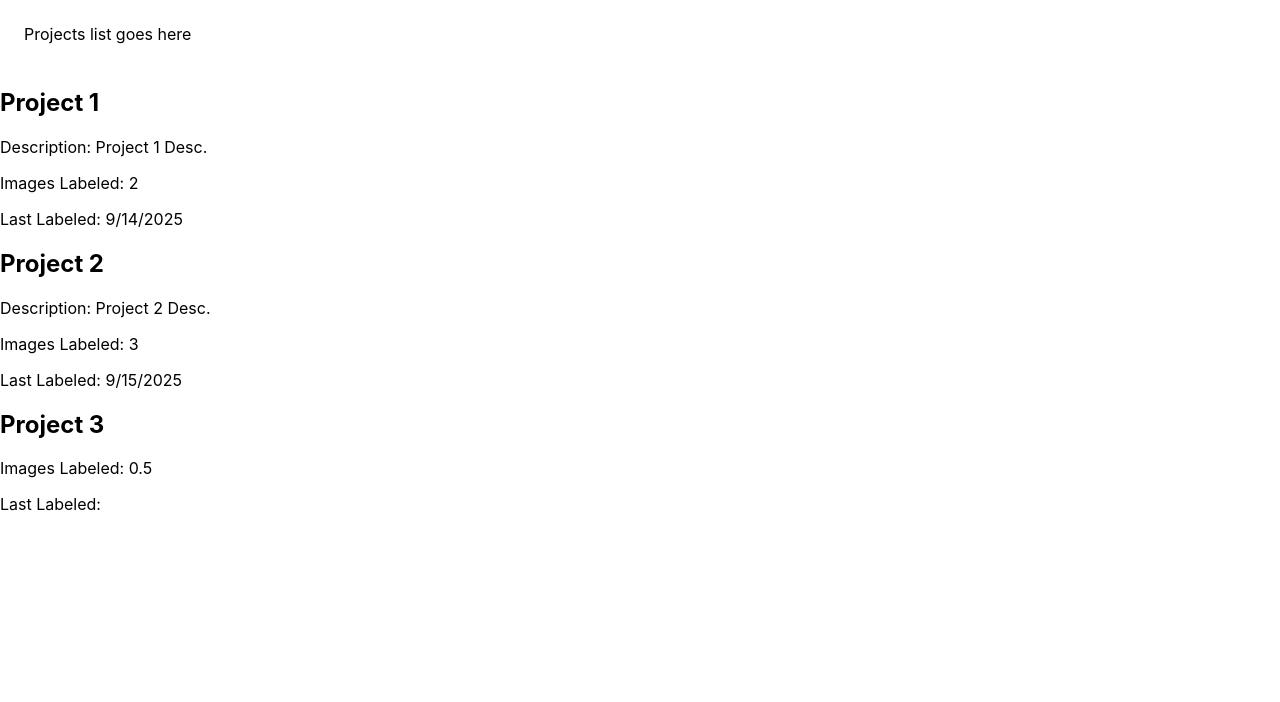
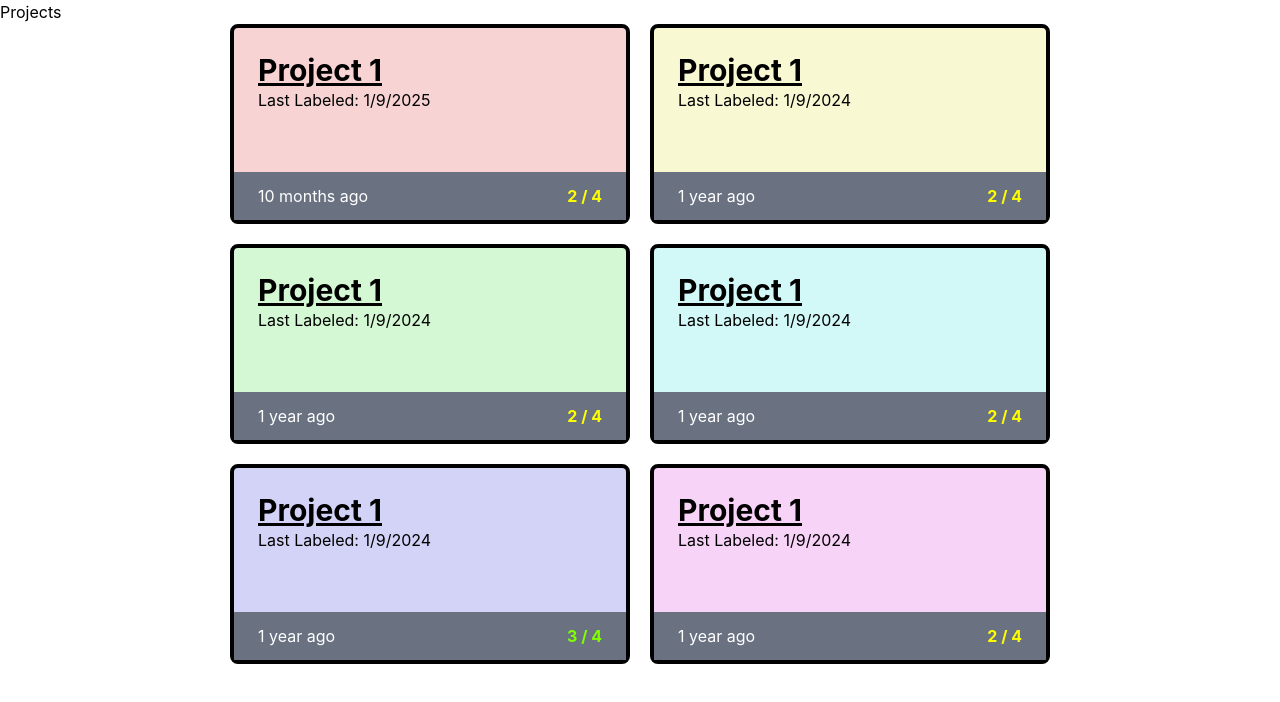
Before and after one commit to uf-mil/auto-labeler, a Next.js app in the folder frontend/: page /projects-page in a window 1280 px wide. Shown: the top 702 px of the page. Built offline with nearby package versions, Linux system fonts and the light colour scheme.

Commit message:
layout is decent so far

```diff
--- a/frontend/app/(app)/projects-page/page.tsx
+++ b/frontend/app/(app)/projects-page/page.tsx
@@ -1,11 +1,73 @@
 // app/(app)/projects-page/page.tsx
 import ProjectCard from "@/components/ProjectCard";
+export default function ProjectsPage() {
 
-export default function ProjectsPage() {
-    return <>
-      <div style={{padding: 24}}>Projects list goes here</div>
-      <ProjectCard name="Project 1" description="Project 1 Desc." labeledCount={4} totalImages={2} lastLabeledAt="9/14/2025"/>
-      <ProjectCard name="Project 2" description="Project 2 Desc." labeledCount={9} totalImages={3} lastLabeledAt="9/15/2025"/>
-      <ProjectCard name="Project 3" labeledCount={1} totalImages={2} lastLabeledAt=""/>
-    </>;
+  type Project = {
+    name: string;
+    description?: string;
+    labeledCount: number;
+    totalImages: number;
+    lastLabeledAt: Date;
+  };
+
+  const projects: Project[] = [
+    {
+      name: "Project 1",
+      labeledCount: 2,
+      totalImages: 4,
+      lastLabeledAt: new Date("2025-01-09")
+    },
+    {
+      name: "Project 1",
+      labeledCount: 2,
+      totalImages: 4,
+      lastLabeledAt: new Date("2024-01-09")
+    },
+    {
+      name: "Project 1",
+      labeledCount: 2,
+      totalImages: 4,
+      lastLabeledAt: new Date("2024-01-09")
+    },
+    {
+      name: "Project 1",
+      labeledCount: 2,
+      totalImages: 4,
+      lastLabeledAt: new Date("2024-01-09")
+    },{
+      name: "Project 1",
+      labeledCount: 3,
+      totalImages: 4,
+      lastLabeledAt: new Date("2024-01-09")
+    },
+    {
+      name: "Project 1",
+      labeledCount: 2,
+      totalImages: 4,
+      lastLabeledAt: new Date("2024-01-09")
+    },
+  ]
+
+  return <>
+    <h1>Projects</h1>
+    <div className="flex justify-center">
+      <div className="flex flex-wrap justify-center gap-5 w-full max-w-5xl">
+        {projects.map((project, key) => {
+          return (
+            <ProjectCard
+              key={key}
+              name={project.name}
+              description={project.description}
+              labeledCount={project.labeledCount}
+              totalImages={project.totalImages}
+              lastLabeledAt={project.lastLabeledAt}
+              total={projects.length}
+              index={key}
+            />
+          )
+        })}
+      </div>
+    </div>
+
+  </>;
   }
--- /dev/null
+++ b/frontend/app/globals.css
@@ -0,0 +1 @@
+@import "tailwindcss";
--- a/frontend/app/layout.tsx
+++ b/frontend/app/layout.tsx
@@ -1,7 +1,9 @@
+import "./globals.css";
 export const metadata = {
     title: "Labeler MVP",
     description: "Next.js + Konva + OpenCV.js"
   };
+
 
   export default function RootLayout({ children }: { children: React.ReactNode }) {
     return (
--- a/frontend/components/ProjectCard.tsx
+++ b/frontend/components/ProjectCard.tsx
@@ -1,5 +1,16 @@
 //frontend/components/ProjectCard.tsx
-"use-client";
+"use client";
+
+
+import { TimePassed } from "@/lib/time";
+import { useEffect, useState, useRef } from "react";
+
+// generates different colors from the provided index
+function indexToColor(index, total) {
+  const hue = (index * 360) / total;
+  return `hsl(${hue}, 70%, 50%,0.2)`;
+}
+
 
 function ProjectCard({
     name,
@@ -9,22 +20,71 @@ function ProjectCard({
     lastLabeledAt,
     onClick,
     href,
-    layout }: // For deciding dynamic layout later.
+    layout, // For deciding dynamic layout later.
+    index,
+    total
+ }:
     {
     name: string,
     description?: string,
     labeledCount: number,
     totalImages: number,
-    lastLabeledAt: string,
+    lastLabeledAt: Date,
     onClick?: () => void,
     href?: string,
-    layout?: string } )
+    layout?: string,
+    index: number,
+    total: number,
+     } )
 {
-    const Card = (<div onClick={onClick}>
-        <h2>{name}</h2>
-        { description && <p>Description: {description}</p> }
-        <p>Images Labeled: {labeledCount / totalImages}</p>
-        <p>Last Labeled: {lastLabeledAt ?? "-"}</p>
+    const [hover, setHover] = useState<{x: number, y: number} | false>(false);
+    const dateRef = useRef<HTMLDivElement>(null);
+    const tooltipRef = useRef<HTMLDivElement>(null);
+    const timePassed = TimePassed(lastLabeledAt)
+    useEffect(() => {
+        const onHover = (e: MouseEvent) => {
+            setHover({x: e.offsetX, y: e.offsetY});
+        };
+        const onLeave = () => {
+            setHover(false);
+            if (dateRef.current) dateRef.current.removeEventListener('mouseover',onHover);
+        }
+        if (dateRef.current) {
+            dateRef.current.addEventListener('mouseover', onHover);
+            dateRef.current.addEventListener('mouseleave', onLeave)
+        }
+
+
+        return () => {
+            if (dateRef.current) dateRef.current.removeEventListener('mouseover',onHover);
+        }
+    });
+    useEffect(() => {
+        if (hover && tooltipRef.current) {
+            tooltipRef.current.style.left = `${hover.x}px`;
+            tooltipRef.current.style.top = `${hover.y}px`;
+        } else if (tooltipRef.current)  {
+            tooltipRef.current.style.left = '';
+            tooltipRef.current.style.top = '';
+        }
+    }, [hover])
+    const Card = (<div className="hover:scale-105 hover:cursor-pointer duration-250 border-4 rounded-lg p-6 min-h-fit min-w-[247px] w-100 h-50 flex-col relative" style={{backgroundColor: indexToColor(index, total)}} onClick={onClick}>
+        <h2 className="text-3xl font-bold underline">{name}</h2>
+        { description && <p>{description}</p> }
+
+        <p>Last Labeled: {lastLabeledAt.toLocaleDateString() ?? "-"}</p>
+        <div ref={dateRef} className="bg-gray-500 bg-w-full px-6 w-full py-3 absolute bottom-0 left-0 flex flex-row">
+            <p className="text-white">{timePassed}</p>
+            <p className="font-bold ml-auto "
+                style={{color: `hsl(${labeledCount * 120 / totalImages}, 100%, 50%)`}}>
+                    {labeledCount} / {totalImages}
+            </p>
+
+        </div>
+
+        <div ref={tooltipRef} className={`bg-gray-500 bg-w-full px-6 w-full py-3 absolute bottom-0 left-0 ${hover ? 'fixed' : 'hidden'}`}>
+
+        </div>
     </div>);
 
     return href ? <a href={href}>{Card}</a> : Card;
--- /dev/null
+++ b/frontend/lib/time.ts
@@ -0,0 +1,29 @@
+export function TimePassed(date: Date) {
+    const current_date = new Date();
+    console.log(date.toLocaleDateString())
+    const time_passed = current_date.getTime() - date.getTime();
+    console.log(time_passed)
+    const seconds = Math.floor(time_passed / 1000);
+    if (seconds >= 0 && seconds < 60) {
+        return `${seconds} second${seconds > 1 ? 's' : ''} ago`;
+    } else if (seconds >= 60 && seconds < 3600) {
+        const minutes = Math.floor(seconds / 60);
+        return `${minutes} minute${minutes > 1 ? 's' : ''} ago`;
+    } else if (seconds >= 3600 && seconds < 86400) {
+        const hours = Math.floor(seconds / 3600);
+        return `${hours} hour${hours > 1 ? 's' : ''} ago`;
+    } else if (seconds >= 86400 && seconds < 604800) {
+        const days = Math.floor(seconds / 86400);
+        return `${days} day${days > 1 ? 's' : undefined} ago`;
+    } else if (seconds >= 604800 && seconds < 2419200) {
+        const weeks = Math.floor(seconds / 604800);
+        return `${weeks} week${weeks > 1 ? 's' : ''} ago`;
+    } else if (seconds >= 2419200 && seconds < 2419200 * 12) {
+        const months = Math.floor(seconds / 2419200);
+        return `${months} month${months > 1 ? 's' : ''} ago`;
+    } else if (seconds < 1) return `${seconds} seconds from now`;
+    else {
+        const years = Math.floor(seconds / (2419200 * 12))
+        return `${years} year${years > 1 ? 's' : ''} ago`
+    }
+}
--- a/frontend/package.json
+++ b/frontend/package.json
@@ -10,11 +10,14 @@
         "lint": "next lint"
     },
     "dependencies": {
+        "@tailwindcss/postcss": "^4.1.13",
         "konva": "^9.3.22",
         "next": "14.2.5",
+        "postcss": "^8.5.6",
         "react": "18.3.1",
         "react-dom": "18.3.1",
-        "react-konva": "^18.2.14"
+        "react-konva": "^18.2.14",
+        "tailwindcss": "^4.1.13"
     },
     "devDependencies": {
         "@types/node": "^20.19.13",
--- /dev/null
+++ b/frontend/postcss.config.mjs
@@ -0,0 +1,7 @@
+const config = {
+  plugins: {
+    "@tailwindcss/postcss": {},
+  },
+};
+
+export default config;
```
Also changed, not shown: 1 other file (tests, documents, lock files or other folders).
